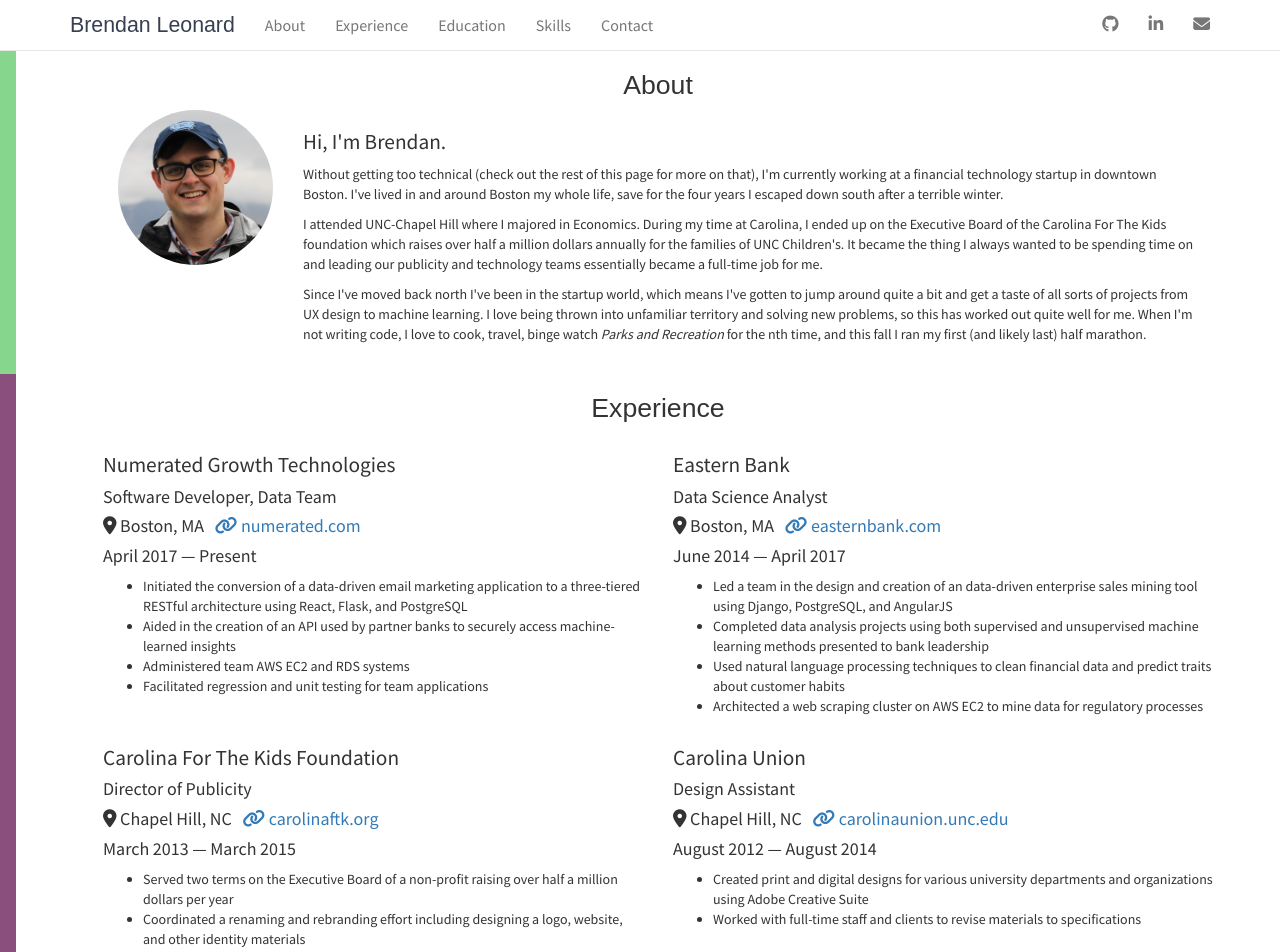
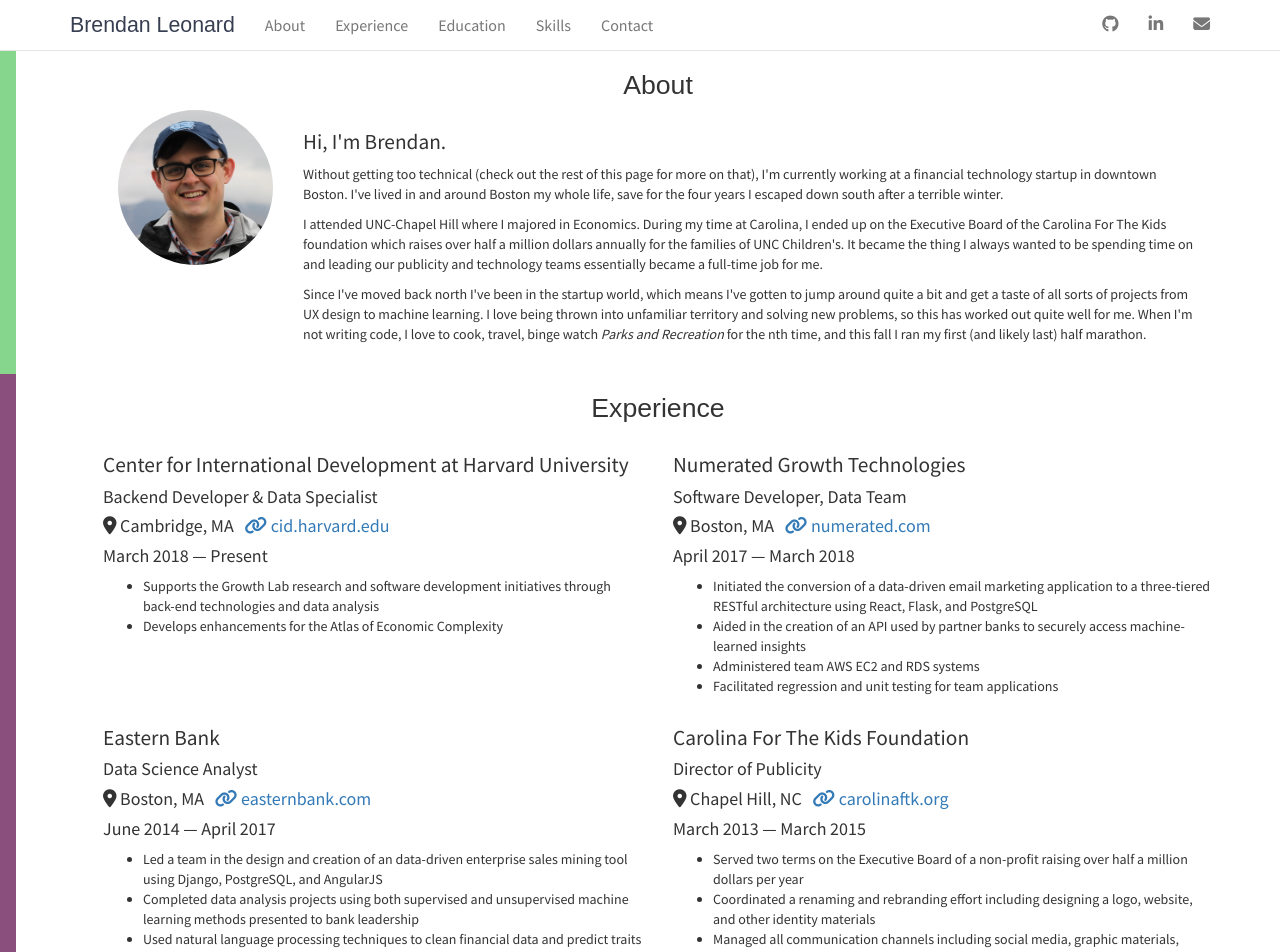
Before and after one commit to bleonard33/personal-site, a React (Create React App) app: page / in a window 1280 px wide. Shown: the top 952 px of the page. Built offline with nearby package versions, Linux system fonts and the light colour scheme; a web font is replaced by a local one.

Commit message:
Add CID, comment out union

```diff
--- a/src/data.js
+++ b/src/data.js
@@ -73,10 +73,22 @@
 
 export const jobs = [
   {
+    name: 'Center for International Development at Harvard University',
+    title: 'Backend Developer & Data Specialist',
+    startDate: 'March 2018',
+    endDate: 'Present',
+    location: 'Cambridge, MA',
+    website: 'cid.harvard.edu',
+    description: [
+      'Supports the Growth Lab research and software development initiatives through back-end technologies and data analysis',
+      'Develops enhancements for the Atlas of Economic Complexity',
+    ]
+  },
+  {
     name: 'Numerated Growth Technologies',
     title: 'Software Developer, Data Team',
     startDate: 'April 2017',
-    endDate: 'Present',
+    endDate: 'March 2018',
     location: 'Boston, MA',
     website: 'numerated.com',
     description: [
@@ -114,18 +126,18 @@
       'Orchestrated a one-day fundraising push that raised over $38,000',
     ]
   },
-  {
-    name: 'Carolina Union',
-    title: 'Design Assistant',
-    startDate: 'August 2012',
-    endDate: 'August 2014',
-    location: 'Chapel Hill, NC',
-    website: 'carolinaunion.unc.edu',
-    description: [
-      'Created print and digital designs for various university departments and organizations using Adobe Creative Suite',
-      'Worked with full-time staff and clients to revise materials to specifications'
-    ]
-  }
+  // {
+  //   name: 'Carolina Union',
+  //   title: 'Design Assistant',
+  //   startDate: 'August 2012',
+  //   endDate: 'August 2014',
+  //   location: 'Chapel Hill, NC',
+  //   website: 'carolinaunion.unc.edu',
+  //   description: [
+  //     'Created print and digital designs for various university departments and organizations using Adobe Creative Suite',
+  //     'Worked with full-time staff and clients to revise materials to specifications'
+  //   ]
+  // }
 ]
 
 export const skills = [
```
